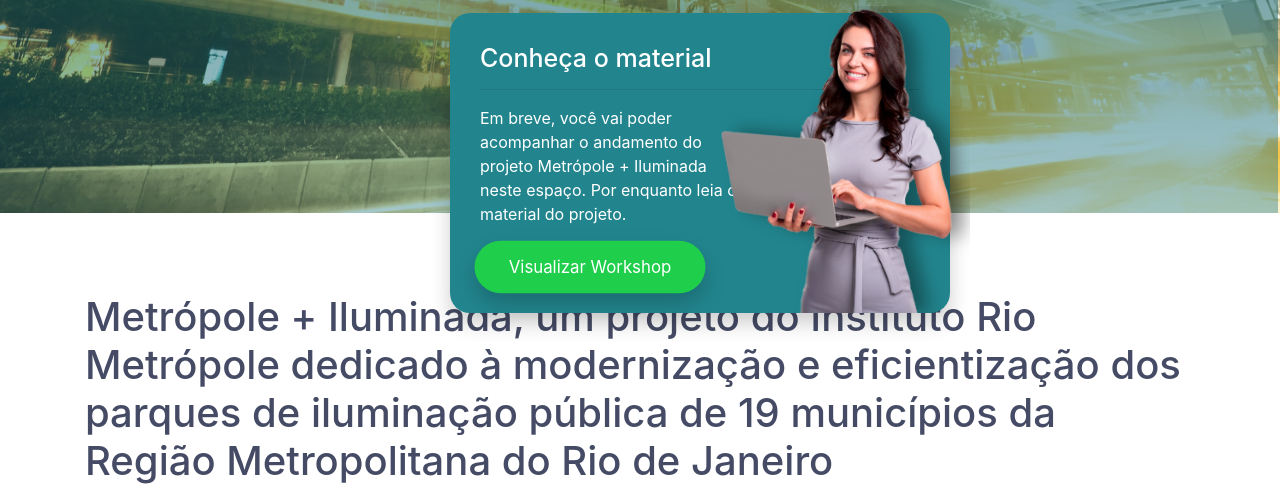
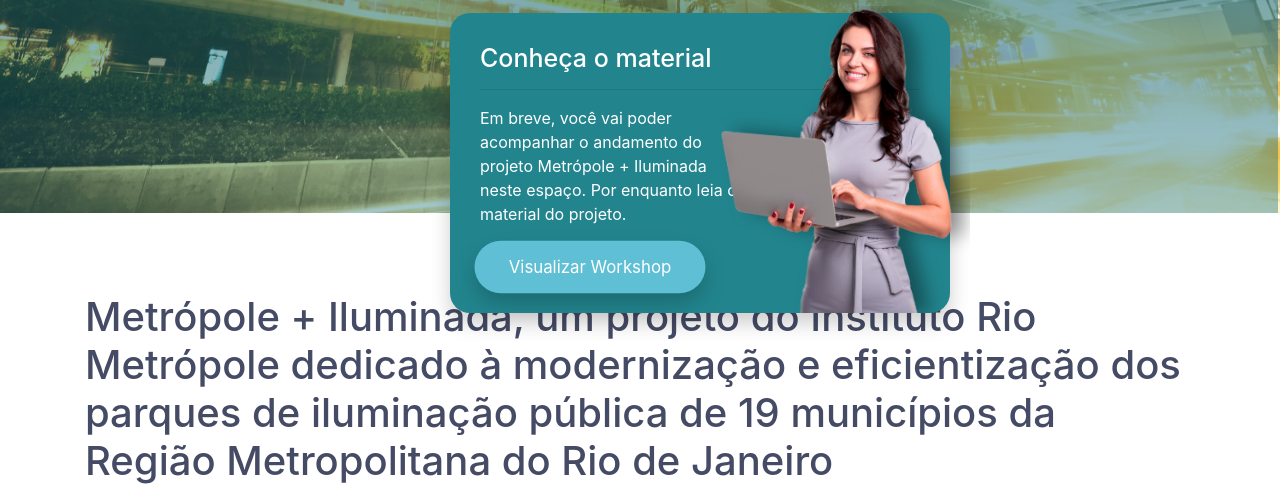
Before and after one commit to jetx1712/Projeto-metropole, a PHP site: page / in a window 1280 px wide, with the pointer over the restyled element. Shown: the part 787-1280 px from the top of the page. Run offline with PHP 8.4, Linux system fonts and the light colour scheme.

Commit message:
update 2

```diff
--- a/css/style.css
+++ b/css/style.css
@@ -84,7 +84,7 @@ h1 {
 }
 
 .botao_bloco:hover {
-  background-color: rgb(31, 207, 75);
+  background-color: #5fbfd4;
   transform: scale(1.05);
 }
 
```
